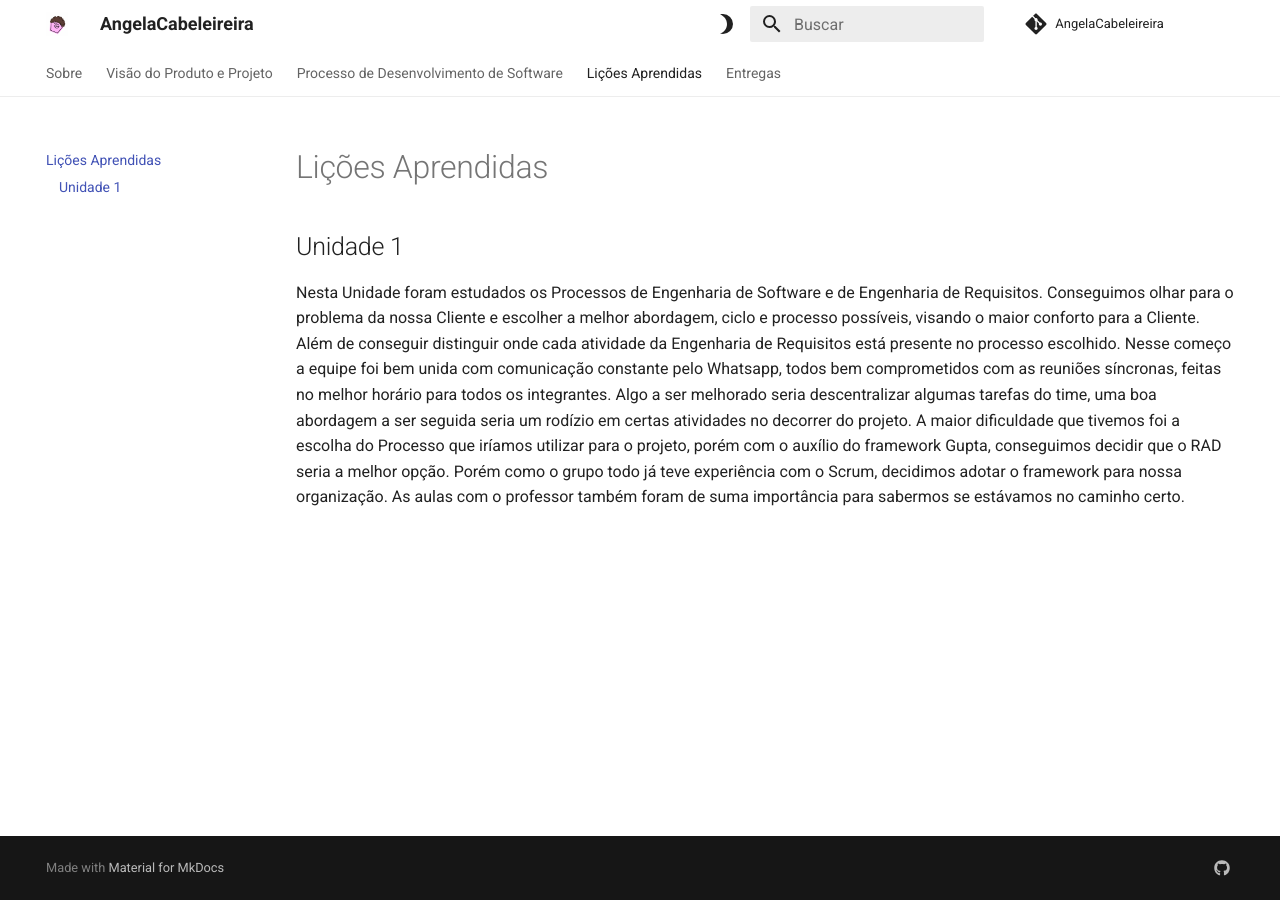
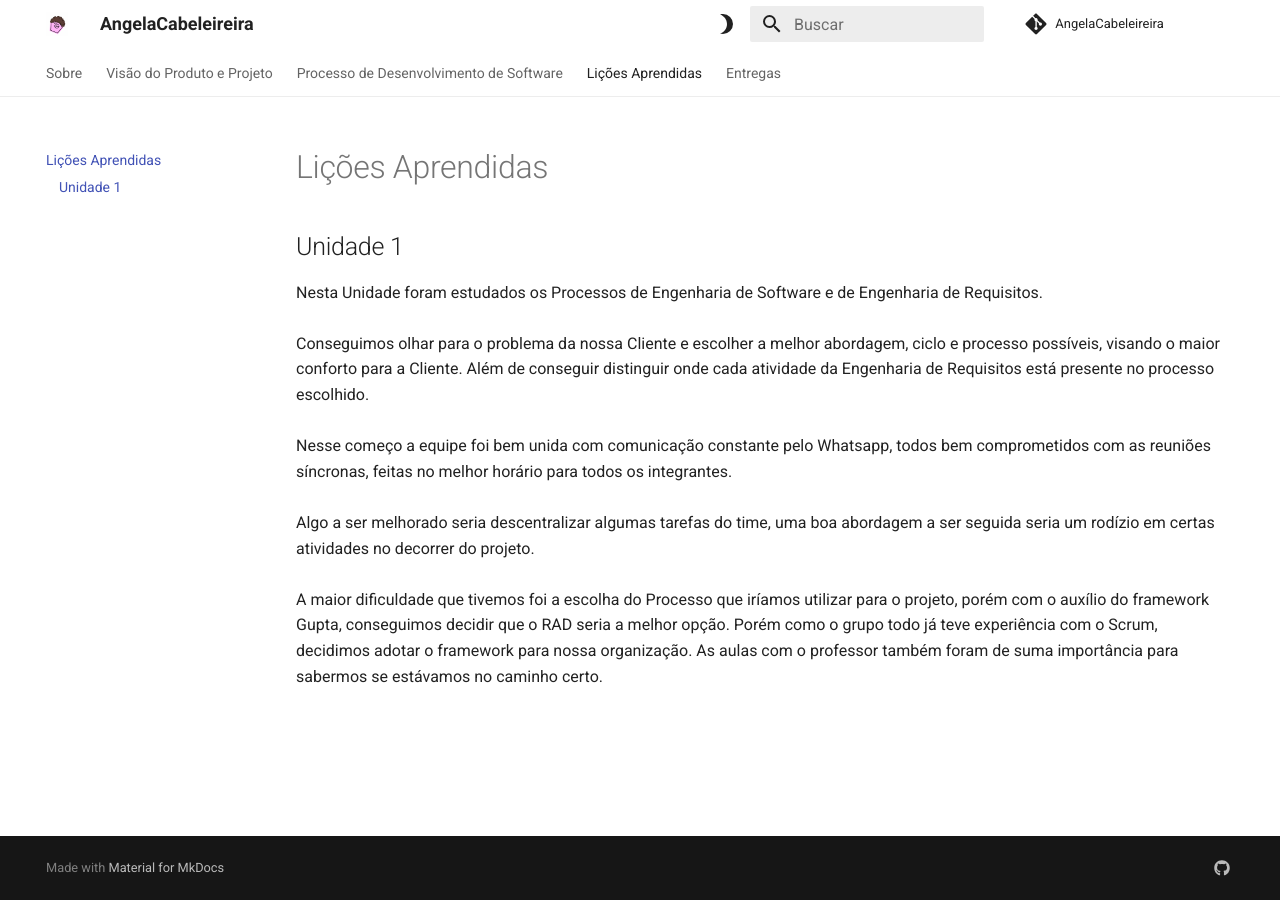
Before and after one commit to mdsreq-fga-unb/2023.2-AngelaCabeleireira, an MkDocs documentation site: the page built from docs/LicoesAprendidas.md, in a window 1280 px wide. Built offline with MkDocs 1.6.1 and Material for MkDocs 9.7.7, drawn with Linux system fonts in a browser that asks for light colours; comment, search, counter and statistics services are not loaded.

Commit message:
improvement of readability

```diff
--- a/docs/LicoesAprendidas.md
+++ b/docs/LicoesAprendidas.md
@@ -3,9 +3,13 @@
 ## Unidade 1
 
 <p>
-    Nesta Unidade foram estudados os Processos de Engenharia de Software e de Engenharia de Requisitos.
-    Conseguimos olhar para o problema da nossa Cliente e escolher a melhor abordagem, ciclo e processo possíveis, visando o maior conforto para a Cliente. Além de conseguir distinguir onde cada atividade da Engenharia de Requisitos está presente no processo escolhido.
-    Nesse começo a equipe foi bem unida com comunicação constante pelo Whatsapp, todos bem comprometidos com as reuniões síncronas, feitas no melhor horário para todos os integrantes.
-    Algo a ser melhorado seria descentralizar algumas tarefas do time, uma boa abordagem a ser seguida seria um rodízio em certas atividades no decorrer do projeto.
-    A maior dificuldade que tivemos foi a escolha do Processo que iríamos utilizar para o projeto, porém com o auxílio do framework Gupta, conseguimos decidir que o RAD seria a melhor opção. Porém como o grupo todo já teve experiência com o Scrum, decidimos adotar o framework para nossa organização. As aulas com o professor também foram de suma importância para sabermos se estávamos no caminho certo.
+    Nesta Unidade foram estudados os Processos de Engenharia de Software e de Engenharia de Requisitos. </br></br>
+
+    Conseguimos olhar para o problema da nossa Cliente e escolher a melhor abordagem, ciclo e processo possíveis, visando o maior conforto para a Cliente. Além de conseguir distinguir onde cada atividade da Engenharia de Requisitos está presente no processo escolhido. </br></br>
+
+    Nesse começo a equipe foi bem unida com comunicação constante pelo Whatsapp, todos bem comprometidos com as reuniões síncronas, feitas no melhor horário para todos os integrantes. </br></br>
+
+    Algo a ser melhorado seria descentralizar algumas tarefas do time, uma boa abordagem a ser seguida seria um rodízio em certas atividades no decorrer do projeto. </br></br>
+
+    A maior dificuldade que tivemos foi a escolha do Processo que iríamos utilizar para o projeto, porém com o auxílio do framework Gupta, conseguimos decidir que o RAD seria a melhor opção. Porém como o grupo todo já teve experiência com o Scrum, decidimos adotar o framework para nossa organização. As aulas com o professor também foram de suma importância para sabermos se estávamos no caminho certo. </br></br>
 </p>
```
